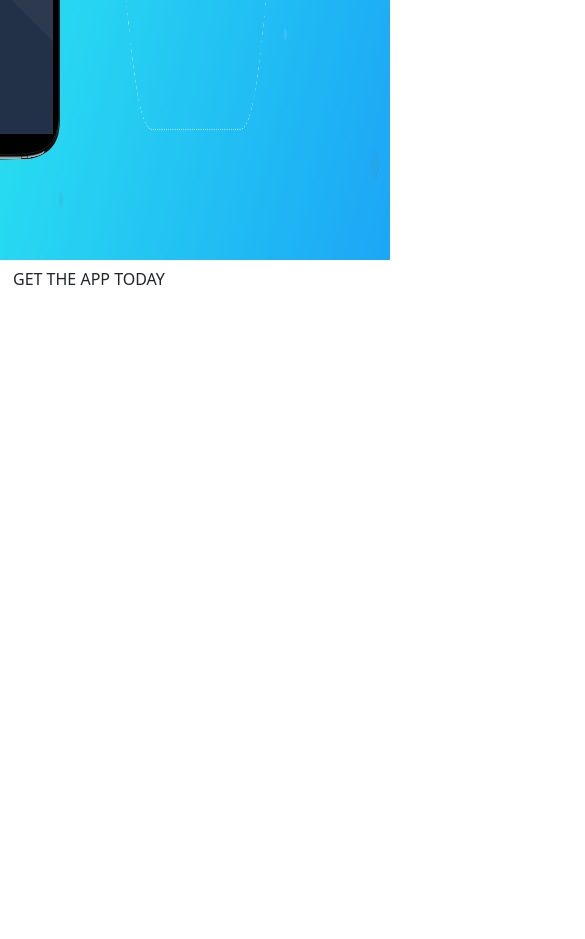
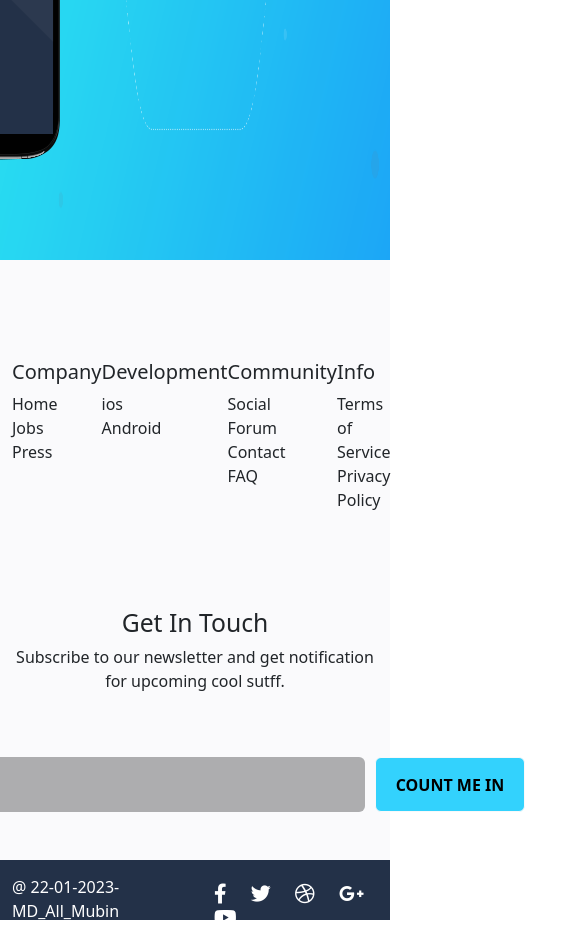
Before and after one commit to mdaj6804gmail/Vibo_template, a plain HTML site: page index.html in a window 390 px wide. Shown: the part 3361-4300 px from the top of the page, 585 px wide, since content can reach past the window. Before the commit the page ends 3659 px from the top, so only its background shows below. Drawn offline with nearby package versions, Linux system fonts and the light colour scheme.

Commit message:
Complited NoResponsiv

```diff
--- a/index.html
+++ b/index.html
@@ -194,7 +194,7 @@
             amet quam vehicula elementum sed sit amet dui. quam vehicula elementum sed sit ametsuada.</p>
           <div class="d-flex mt-5">
             <div class="d-flex align-items-center section_5_a_bac">
-              <div class="me-3" >
+              <div class="me-3">
                 <i class="fa-brands fa-apple"></i>
               </div>
               <div>
@@ -204,7 +204,7 @@
 
             </div>
             <div class="d-flex align-items-center section_5_a_bac">
-              <div class="me-3" ><i class="fa-brands fa-google-play"></i></div>
+              <div class="me-3"><i class="fa-brands fa-google-play"></i></div>
               <div>
                 <p class="section_5_a_bac_p">GET IT ON</p>
                 <a class="section_5_a" href="#">Google Play</a>
@@ -213,9 +213,74 @@
           </div>
         </div>
       </div>
+      <button class=" button_botton_5">GET THE APP TODAY</button>
     </div>
   </section>
-  <button class="btn  m-auto">GET THE APP TODAY</button>
+  <!--! section--6 -->
+  <section class="section_6">
+    <div class="container">
+      <div class="services_aria">
+        <div>
+          <h5>Company</h5>
+          <li>Home</li>
+          <li>Jobs</li>
+          <li>Press</li>
+        </div>
+        <div>
+          <h5>Development</h5>
+          <li>ios</li>
+          <li>Android</li>
+        </div>
+        <div>
+          <h5>Community</h5>
+          <li>Social</li>
+          <li>Forum</li>
+          <li>Contact</li>
+          <li>FAQ</li>
+        </div>
+        <div>
+          <h5>Info</h5>
+          <li>Terms of Service</li>
+          <li>Privacy Policy</li>
+        </div>
+
+      </div>
+
+      <div class="getInTouch text-center ">
+        <h2>Get In Touch</h2>
+        <p>Subscribe to our newsletter and get notification for upcoming cool sutff.</p>
+      </div>
+      <div class="contact_F">
+        <form class=" d-flex justify-content-center">
+          <div class="">
+            <input type="text" class="form-control" id="inputPassword2">
+          </div>
+          <div class="">
+            <button type="submit" class="btn btn-light  mb-3 Btn1">COUNT ME IN</button>
+          </div>
+        </form>
+        <!-- <input class="col-2 Btn1" type="submit" value="COUNT ME IN"> -->
+      </div>
+    </div>
+  </section>
+  <!--! footer section -->
+
+  <section class="section_7">
+    <div class="container">
+      <footer>
+        <div>
+          <p>@ 22-01-2023-MD_All_Mubin</p>
+        </div>
+        <div>
+          <i class="fa-brands fa-facebook-f"></i>
+          <i class="fa-brands fa-twitter"></i>
+          <i class="fa-brands fa-dribbble"></i>
+          <i class="fa-brands fa-google-plus-g"></i>
+          <i class="fa-brands fa-youtube"></i>
+        </div>
+      </footer>
+    </div>
+  </section>
   <script src="https://cdn.jsdelivr.net/npm/bootstrap@5.3.0-alpha1/dist/js/bootstrap.bundle.min.js"
     integrity="sha384-w76AqPfDkMBDXo30jS1Sgez6pr3x5MlQ1ZAGC+nuZB+EYdgRZgiwxhTBTkF7CXvN"
     crossorigin="anonymous"></script>
--- a/style.css
+++ b/style.css
@@ -149,6 +149,7 @@ margin-top: 10px;
   background-repeat: no-repeat;
   background-size: 100% 100%;
   padding: 100px;
+  position: relative;
 
 }
 .section_5 p{
@@ -187,3 +188,80 @@ margin-top: 10px;
 .fa-apple{
   font-size: 30px;
 }
+
+.button_botton_5{
+position: absolute;
+top:46pc;
+left:53pc;
+margin: 0 auto;
+padding: 10px 50px;
+background: rgb(247,65,123);
+background: linear-gradient(0deg, rgba(247,65,123,1) 0%, rgba(253,110,113,1) 100%);
+border: none;
+color: #FFFFFF;
+font-weight: 700;
+}
+/* !section___6 */
+.section_6{
+  height: 600px;
+  background-color: #FAFAFC;
+  padding: 100px 0;
+}
+
+.services_aria{
+  display: flex;
+ justify-content: space-around;
+
+}
+.services_aria li{
+  cursor: pointer;
+}
+.getInTouch{
+  margin-top: 6pc;
+}
+.section_6 .Btn1{
+  width: 150px;
+  background-color: #33D2FD;
+  font-weight: 700;
+  height: 55px;
+
+}
+
+.input2{
+  width: 500px;
+  margin: auto;
+}
+.contact_F{
+  margin: 4pc auto;
+  text-align: center;
+}
+#inputPassword2{
+  width: 500px;
+  margin-right: 10px;
+  border: none;
+  background-color: #adadaf;
+  height: 55px;
+  color: black;
+  font-weight: 600;
+}
+
+/*! Footer section  7 */
+
+.section_7{
+  background-color:#233148 ;
+  color: #FFFFFF;
+  height: 60px;
+}
+
+footer{
+  display: flex;
+  align-items: center;
+  justify-content: space-between;
+  padding-top: 15px;
+}
+footer i{
+  font-size: 20px;
+  margin-left: 20px;
+  cursor: pointer;
+
+}
```
